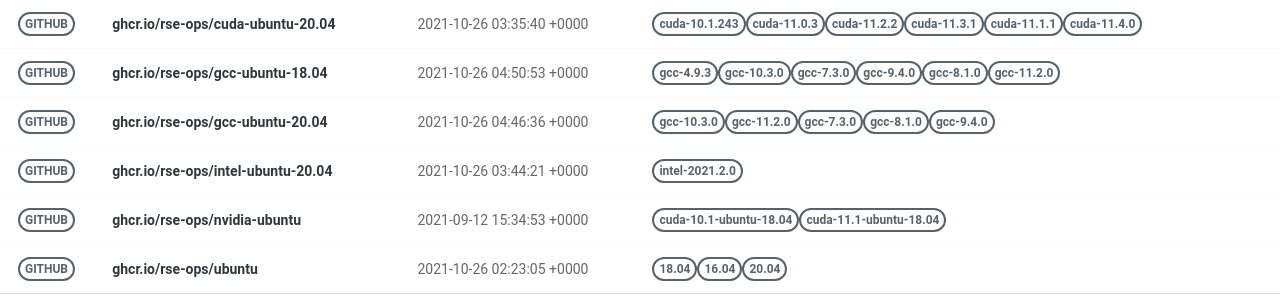
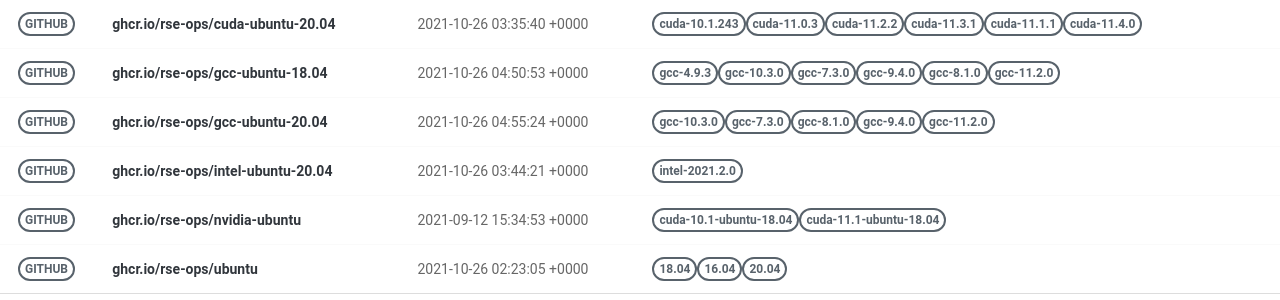
Before and after one commit to rse-ops/docker-images, a Jekyll site: the page built from pages/index.md, in a window 1280 px wide. Shown: the part 228-528 px from the top of the page. Built offline with Jekyll 4.4.1, drawn with Linux system fonts in a browser that asks for light colours; nearby versions of some CDN libraries.

Commit message:
Automated push to update library 2021-10-26

```diff
--- a/_library/ghcr.io-rse-ops-gcc-ubuntu-20.04.md
+++ b/_library/ghcr.io-rse-ops-gcc-ubuntu-20.04.md
@@ -1,7 +1,7 @@
 ---
 layout: container
 name: ghcr.io/rse-ops/gcc-ubuntu-20.04
-updated_at: 2021-10-26 04:46:36.018677
+updated_at: 2021-10-26 04:55:24.549836
 
 
 container_url: https://github.com/orgs/rse-ops/packages/container/package/gcc-ubuntu-20.04
```
Also changed, not shown: other parts of _library/ghcr.io-rse-ops-gcc-ubuntu-20.04.md (+3 -3 lines).
